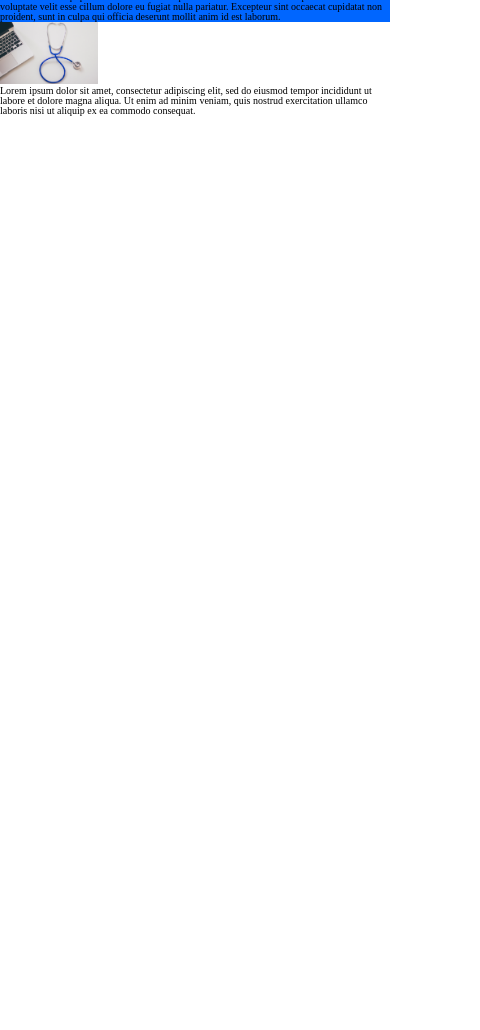
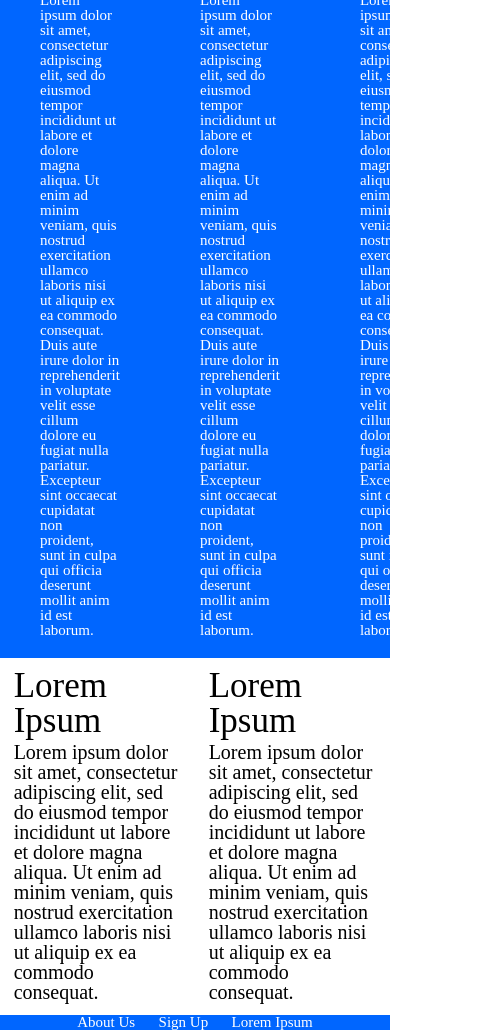
Before and after one commit to revolutionize-health/landing-jared, a plain HTML site: page index.html in a window 390 px wide. Shown: the part 773-1803 px from the top of the page, 480 px wide, since content can reach past the window. Before the commit the page ends 889 px from the top, so only its background shows below. Drawn offline with Linux system fonts and the light colour scheme.

Commit message:
Basic layout complete, needs images and responsive design

```diff
--- a/index.html
+++ b/index.html
@@ -23,6 +23,7 @@
         <header>
             <h1>Revolutionze <br> Health</h1>
             <p>We're here to sit amet, consectetur adipiscing elit, sed do eiusmod tempor incididunt ut labore et dolore magna aliqua. Ut enim ad minim veniam, quis nostrud exercitation ullamco laboris nisi ut aliquip ex ea commodo consequat. Duis aute irure dolor in reprehenderit in voluptate velit esse cillum dolore eu fugiat nulla pariatur. Excepteur sint occaecat cupidatat non proident, sunt in culpa qui officia deserunt mollit anim id est laborum.</p>
+            <button>Sign Up</button>
         </header>
 
         <section class="secondBody">
@@ -41,14 +42,23 @@
         </section>
 
         <section class="thirdBody">
-            <img src="img/computer-dr.jpg">
-            <p>Lorem ipsum dolor sit amet, consectetur adipiscing elit, sed do eiusmod tempor incididunt ut labore et dolore magna aliqua. Ut enim ad minim veniam, quis nostrud exercitation ullamco laboris nisi ut aliquip ex ea commodo consequat.</p>
+            <div>
+                <h2>Lorem Ipsum</h2>
+                <p>Lorem ipsum dolor sit amet, consectetur adipiscing elit, sed do eiusmod tempor incididunt ut labore et dolore magna aliqua. Ut enim ad minim veniam, quis nostrud exercitation ullamco laboris nisi ut aliquip ex ea commodo consequat.</p>
+            </div>
+            <div>
+                <h2>Lorem Ipsum</h2>
+                <p>Lorem ipsum dolor sit amet, consectetur adipiscing elit, sed do eiusmod tempor incididunt ut labore et dolore magna aliqua. Ut enim ad minim veniam, quis nostrud exercitation ullamco laboris nisi ut aliquip ex ea commodo consequat.</p>
+            </div>
         </section>
 
 
 
 
         <footer>
+            <a>About Us</a>
+            <a>Sign Up</a>
+            <a>Lorem Ipsum</a>
         </footer>
 
     </div>
--- /dev/null
+++ b/less/footer.less
@@ -0,0 +1,11 @@
+footer {
+    background-color: @dr-blue;
+    display: flex;
+    justify-content: center;
+
+    a {
+        font-size: 1.5rem;
+        color: white;
+        padding: 0rem 3%;
+    }
+}
--- a/less/header.less
+++ b/less/header.less
@@ -1,7 +1,9 @@
 header {
     display: flex;
     flex-direction: column;
-    justify-content: space-around;
+    justify-content: center;
+
+
 
     h1 {
         font-size: 6rem;
@@ -11,9 +13,18 @@ header {
 
     p {
         font-size: 2rem;
-        width: 70%;
         padding:2rem;
         text-align: center;
+        padding:1rem 5.5rem 2.5rem 5.5rem;
+
+    }
+
+    button {
+        padding: 1rem;
+        margin: 2rem 45% 5rem 45%;
+        border: none;
+
+
 
     }
 
--- a/less/index.less
+++ b/less/index.less
@@ -17,3 +17,4 @@
 @import "header";
 @import "secondBody";
 @import "thirdBody";
+@import "footer";
--- a/less/secondBody.less
+++ b/less/secondBody.less
@@ -1,3 +1,20 @@
 .secondBody {
+    color: white;
     background-color: @dr-blue;
+    display: flex;
+
+    div {
+        padding: 2rem 4rem;
+    }
+
+
+    h2 {
+        font-size: 3rem;
+        padding-bottom: 1rem;
+    }
+
+    p {
+        font-size: 1.5rem;
+        padding: 2rem, 0rem, 1rem, 0rem;
+    }
 }
--- a/less/thirdBody.less
+++ b/less/thirdBody.less
@@ -1,6 +1,19 @@
 .thirdBody {
-    img {
-        width: 25%;
-        height: auto;
+    display: flex;
+
+    /* div {
+        padding:
+    } */
+
+    h2 {
+        font-size: 3.5rem;
+        padding: 5% 7% 1% 7%;
+
     }
+
+    p {
+        font-size: 2rem;
+        padding: 1% 7% 7% 7%;
+    }
+
 }
```
Also changed, not shown: css/index.css.
